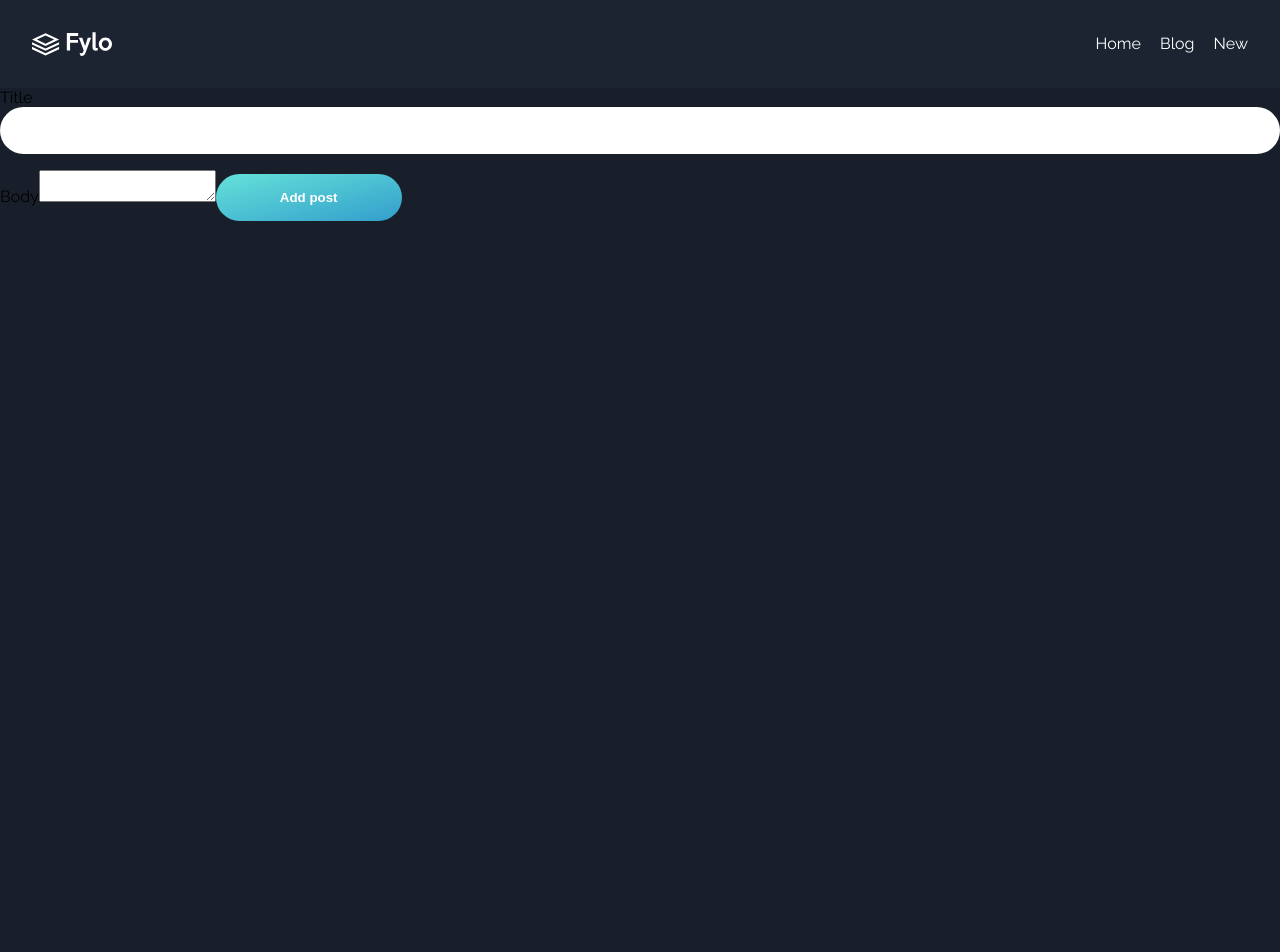
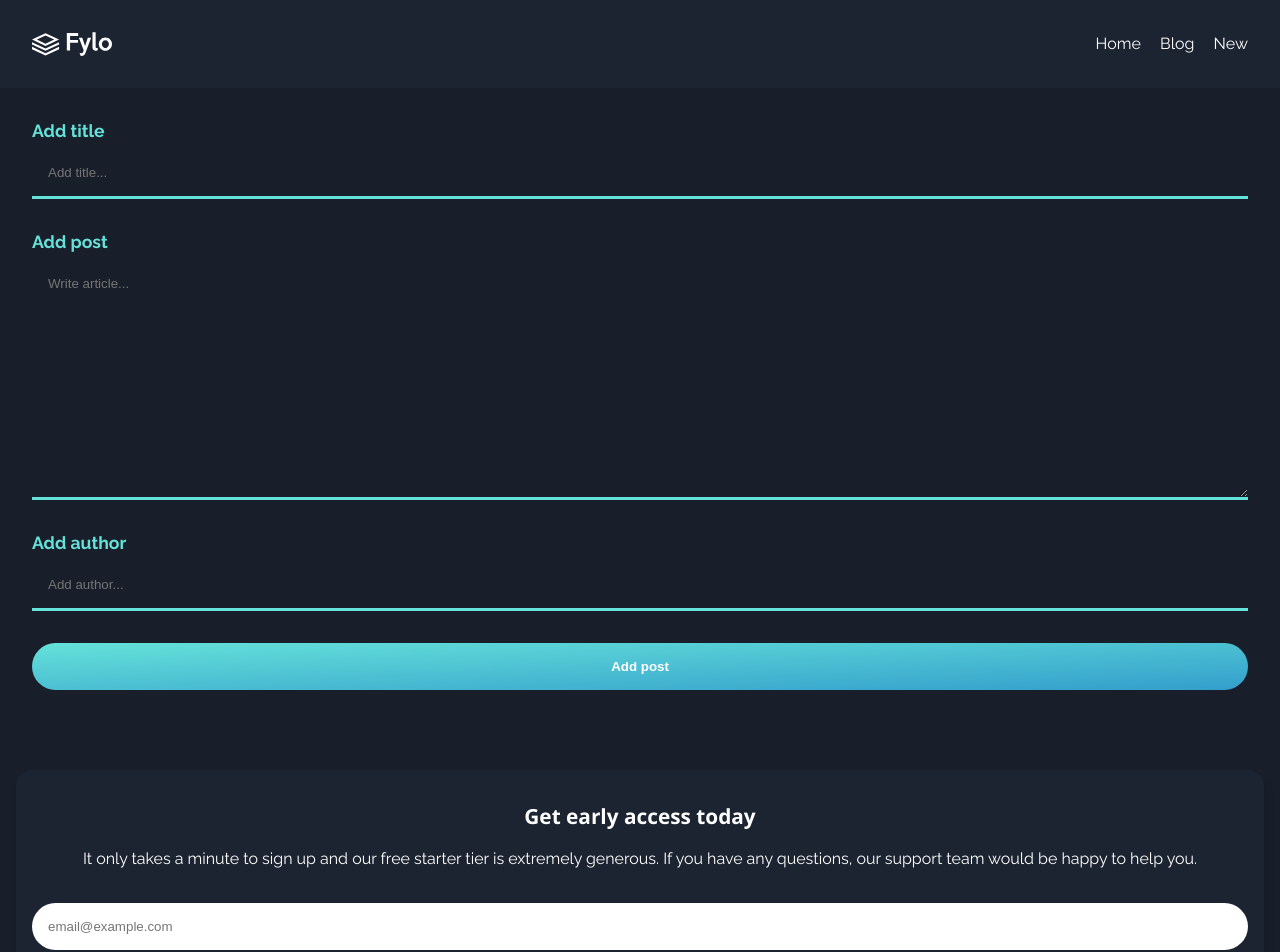
Before and after one commit to rnrnshn/fylo-blog, a React (Create React App) app: page /new in a window 1280 px wide. Shown: the top 952 px of the page. Before the commit the page ends 800 px from the top, so only its background shows below. Built offline with nearby package versions, Linux system fonts and the light colour scheme.

Commit message:
style add new blog page

```diff
--- a/src/components/Footer/Cta/Cta.css
+++ b/src/components/Footer/Cta/Cta.css
@@ -23,7 +23,7 @@
   margin-bottom: 2rem;
 }
 
-input {
+.cta input {
   border: none;
   border-radius: 2rem;
   margin-bottom: 1rem;
@@ -31,13 +31,13 @@ input {
   outline: none;
 }
 
-input[type=text] {
+.cta input[type=text] {
   background: var(--white);
   color: var(--dark-blue-tg);
   padding: 1rem;
 }
 
-input[type=submit] {
+.cta input[type=submit] {
   color: var(--white);
   background: linear-gradient(to bottom left,var(--blue-cta), var(--cyan-cta));
   padding: 1rem 0;
--- a/src/pages/New.css
+++ b/src/pages/New.css
@@ -1,5 +1,5 @@
 .new {
-  margin-bottom: 20rem;
+  margin-bottom: 15rem;
 }
 
 .new form {
@@ -21,6 +21,7 @@
 }
 
 .new textarea {
+  font-family: 'Opensans', sans-serif;;
   padding: 1rem;
   margin-bottom: 2rem;
   height: 15rem;
@@ -28,7 +29,7 @@
 
 .new input:focus, textarea:focus {
   background: rgba(255, 255, 255, .1);
-  transition: background 500ms ease-in;
+  transition: background 100ms ease;
 }
 
 .new input, textarea {
--- a/src/pages/New.js
+++ b/src/pages/New.js
@@ -1,4 +1,6 @@
+import Footer from '../components/Footer';
 import Header from '../components/Header';
+import './New.css';
 // import db from '../services/firebaseConfig';
 
 const New = () => {
@@ -23,14 +25,29 @@ const New = () => {
     <div className="create-new">
       <Header />
       <div className="new">
-        <form>
-          <label> Title</label>
-          <input type="text" />
-          <label>Body</label>
-          <textarea></textarea>
-          <button>Add post</button>
+        <form className="create-post-container">
+          <label className="create-post-title">Add title</label>
+          <input
+            type="text"
+            className="create-post-title-input"
+            placeholder="Add title..."
+          />
+          <label className="create-post-title">Add post</label>
+          <textarea
+            type="text"
+            className="create-post-title-input"
+            placeholder="Write article..."
+          />
+          <label className="create-post-title">Add author</label>
+          <input
+            type="text"
+            className="create-post-author-input"
+            placeholder="Add author..."
+          />
+          <button className="create-post-submit">Add post</button>
         </form>
       </div>
+      <Footer />
     </div>
   );
 }
```
